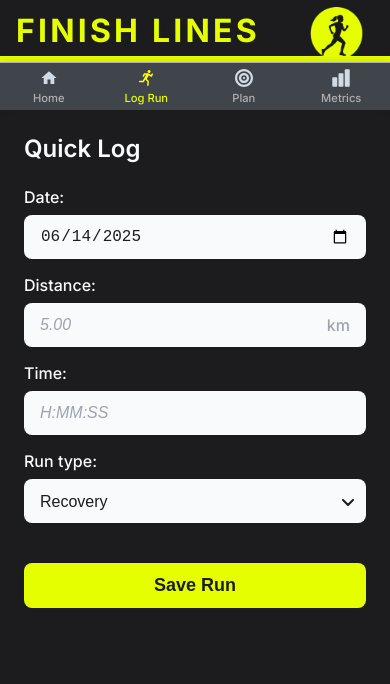
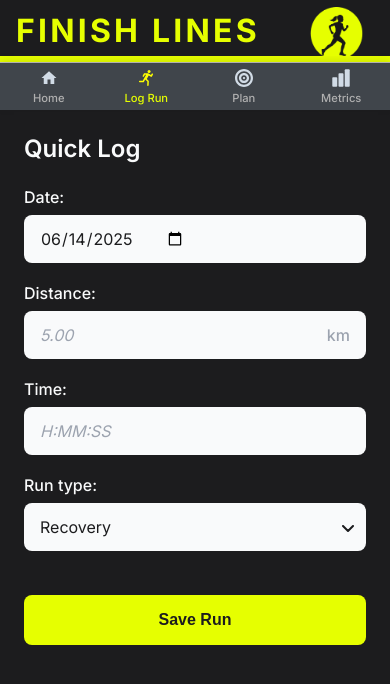
Before and after one commit to mseewaters/running-log, a Vue app in the folder frontend/: page /run in a window 390 px wide. Shown: the top 684 px of the page. Built offline with nearby package versions, Linux system fonts and the light colour scheme; the HTML template or start-up script is replaced by a standard one.

Commit message:
mobile fixes

```diff
--- a/frontend/src/components/QuickLogPage.vue
+++ b/frontend/src/components/QuickLogPage.vue
@@ -389,79 +389,13 @@ const resetForm = () => {
 </script>
 
 <style scoped>
-
-/* Mobile form improvements */
-@media (max-width: 768px) {
-  .form-input {
-    font-size: 16px; /* Prevents iOS zoom on input focus */
-    padding: 0.875rem 1rem; /* Slightly larger touch targets */
-    min-height: 48px; /* Accessibility minimum */
-  }
-
-  .distance-input {
-    padding-right: 3.5rem; /* More space for km suffix on mobile */
-  }
-
-  .form-group {
-    margin-bottom: 1.25rem; /* More spacing between fields */
-  }
-}
-
-/* Improved select dropdown styling */
-.select-wrapper {
-  position: relative;
-}
-
-/* Firefox specific fix */
-.form-select::-moz-focus-inner {
-  border: 0;
-}
-
-/* Remove IE arrow */
-.form-select::-ms-expand {
-  display: none;
-}
-
-.select-arrow {
-  position: absolute;
-  right: 0.75rem;
-  top: 50%;
-  transform: translateY(-50%);
-  pointer-events: none;
-  color: var(--charcoal-dark);
-}
-
-/* Better input placeholder styling */
-.form-input::placeholder {
-  color: var(--gray-placeholder);
-  font-style: italic;
-}
-
-/* Ensure consistent mobile button sizing */
-@media (max-width: 768px) {
-  .save-button {
-    min-height: 48px;
-    font-size: 1rem;
-    padding: 1rem;
-  }
-}
-
-.form-select {
-  appearance: none;
-  -webkit-appearance: none;
-  -moz-appearance: none;
-  background-color: var(--white-off);
-  cursor: pointer;
-  padding-right: 2.5rem; /* Space for custom arrow */
-  background-image: none; /* Remove any background arrow */
-}
 .page-container {
   min-height: 100vh;
   background-color: var(--charcoal-dark);
   color: var(--white-off);
 }
 
-/* Reuse header styles from HomePage */
+/* Header styles */
 .app-header {
   background-color: var(--charcoal-dark);
   padding: 0rem 1rem;
@@ -516,6 +450,7 @@ const resetForm = () => {
   margin-bottom: 0.5rem;
 }
 
+/* Form inputs - consolidated and consistent */
 .form-input {
   width: 100%;
   padding: 0.75rem 1rem;
@@ -525,35 +460,79 @@ const resetForm = () => {
   color: var(--charcoal-dark);
   font-size: 1rem;
   min-height: 44px;
-}
-
-.form-select {
-  cursor: pointer;
+  box-sizing: border-box;
+  line-height: 1.25;
+  font-family: inherit;
 }
 
 .form-input::placeholder {
   color: var(--gray-placeholder);
+  font-style: italic;
 }
 
+/* Date input specific fixes */
+input[type="date"].form-input {
+  -webkit-appearance: none;
+  -moz-appearance: none;
+  appearance: none;
+  display: flex;
+  align-items: center;
+  height: 44px;
+}
+
+/* Select dropdown styling */
+.select-wrapper {
+  position: relative;
+}
+
+.form-select {
+  appearance: none;
+  -webkit-appearance: none;
+  -moz-appearance: none;
+  background-color: var(--white-off);
+  cursor: pointer;
+  padding-right: 2.5rem;
+  background-image: none;
+}
+
+.form-select::-moz-focus-inner {
+  border: 0;
+}
+
+.form-select::-ms-expand {
+  display: none;
+}
+
+.select-arrow {
+  position: absolute;
+  right: 0.75rem;
+  top: 50%;
+  transform: translateY(-50%);
+  pointer-events: none;
+  color: var(--charcoal-dark);
+}
+
+/* Input with suffix (distance field) */
 .input-with-suffix {
   position: relative;
-  display: flex;
-  align-items: center;
 }
 
 .distance-input {
-  padding-right: 2.5rem; /* Space for suffix */
+  padding-right: 2.5rem;
 }
 
 .input-suffix {
   position: absolute;
   right: 1rem;
+  top: 50%;
+  transform: translateY(-50%);
   color: var(--gray-placeholder);
   font-size: 1rem;
   pointer-events: none;
   font-weight: 500;
 }
 
+/* Error states */
 .input-error {
   border: 2px solid var(--red-alert) !important;
 }
@@ -573,6 +552,7 @@ const resetForm = () => {
   text-align: center;
 }
 
+/* Save button */
 .save-button {
   width: 100%;
   background-color: var(--yellow-safety);
@@ -592,6 +572,7 @@ const resetForm = () => {
   cursor: not-allowed;
 }
 
+/* Success message */
 .success-message {
   margin-top: 1.5rem;
   background-color: var(--charcoal-medium);
@@ -632,7 +613,7 @@ const resetForm = () => {
   margin-top: 0.75rem;
 }
 
-/* Progress Section Styles */
+/* Progress Section */
 .progress-section {
   margin-bottom: 1rem;
 }
@@ -721,4 +702,54 @@ const resetForm = () => {
 .target-link:hover {
   text-decoration: underline;
 }
+
+/* Mobile optimizations */
+@media (max-width: 768px) {
+  .form-input {
+    font-size: 16px; /* Prevents iOS zoom */
+    padding: 0.875rem 1rem;
+    min-height: 48px;
+    height: 48px; /* Force consistent height */
+  }
+
+  input[type="date"].form-input {
+    height: 48px;
+    padding: 0.875rem 1rem;
+    line-height: normal;
+  }
+
+  /* iOS date picker fixes */
+  input[type="date"].form-input::-webkit-datetime-edit {
+    padding: 0;
+    margin: 0;
+    display: flex;
+    align-items: center;
+    height: 100%;
+  }
+
+  input[type="date"].form-input::-webkit-datetime-edit-fields-wrapper {
+    padding: 0;
+    margin: 0;
+  }
+
+  input[type="date"].form-input::-webkit-calendar-picker-indicator {
+    margin: 0;
+    padding: 0.25rem;
+  }
+
+  .distance-input {
+    padding-right: 3.5rem;
+    height: 48px;
+  }
+
+  .form-group {
+    margin-bottom: 1.25rem;
+  }
+
+  .save-button {
+    min-height: 48px;
+    font-size: 1rem;
+    padding: 1rem;
+  }
+}
 </style>
```
